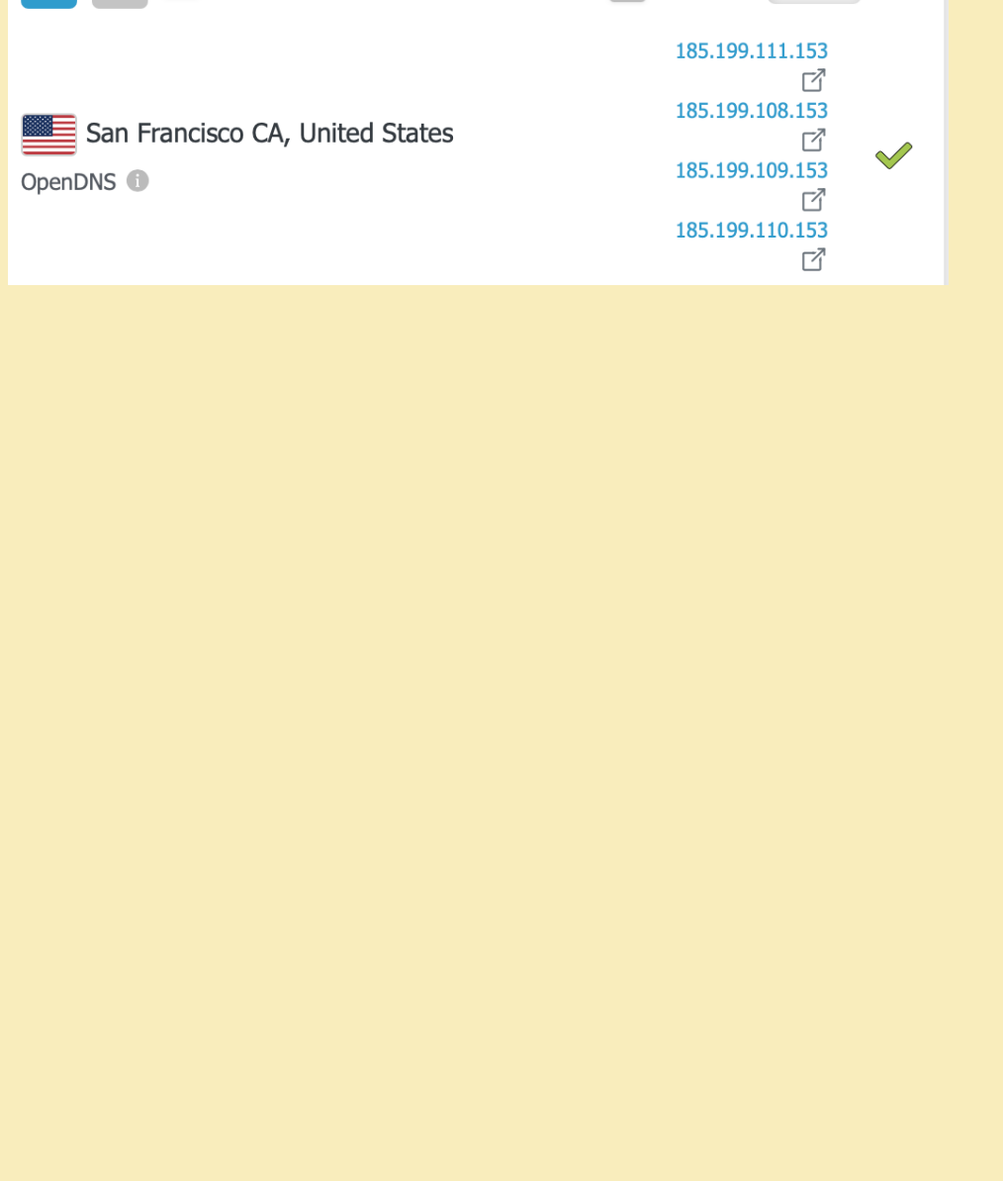
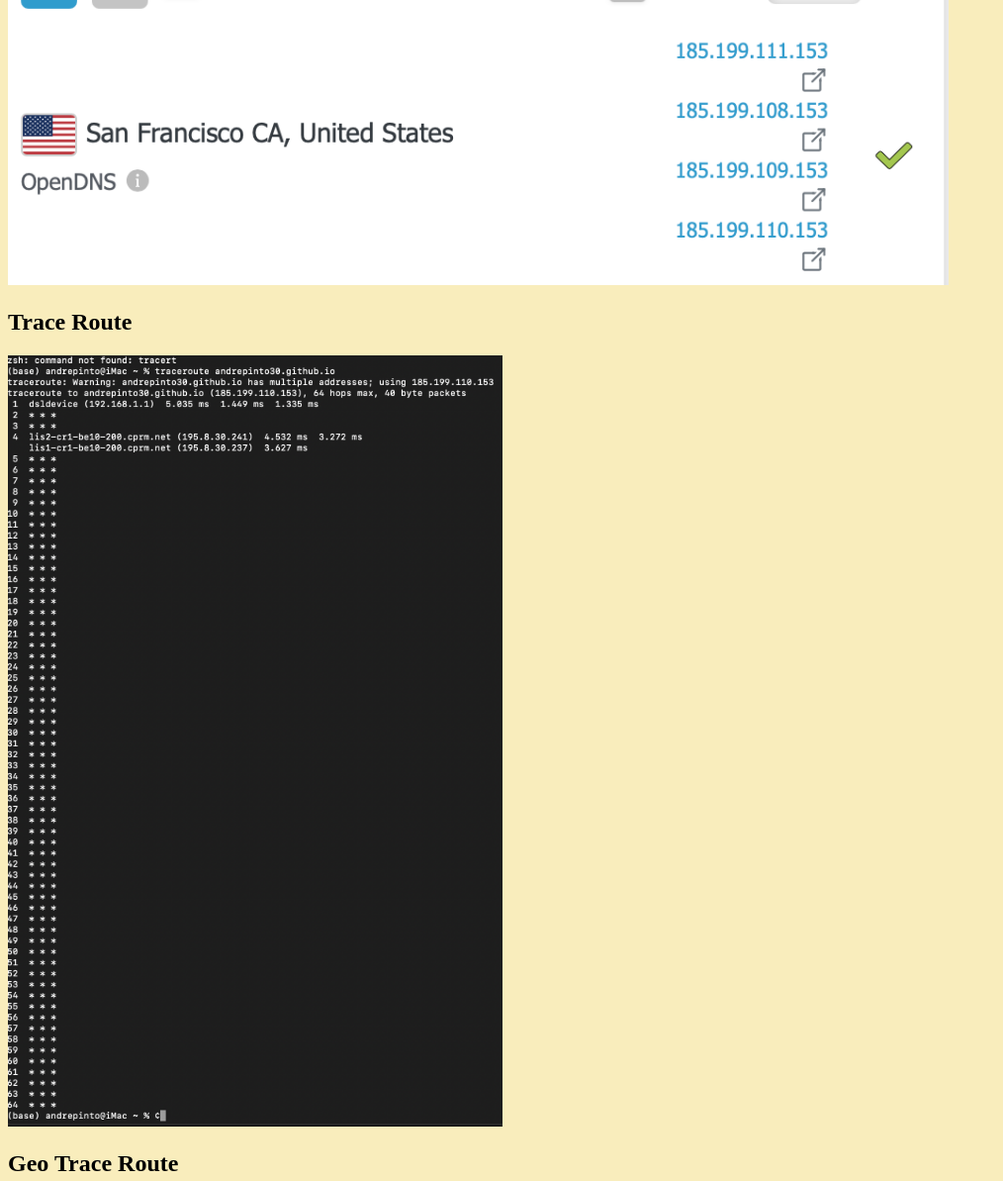
Before and after one commit to andrepinto30/andrepinto30.github.io, a plain HTML site: page report.html in a window 1280 px wide. Shown: the part 2043-3236 px from the top of the page at 99% size, without its empty margins (0-1014 px from the left). Before the commit the page ends 2343 px from the top, so only its background shows below. Drawn offline with Linux system fonts and the light colour scheme.

Commit message:
Pequenas alterações no report

```diff
--- a/report.html
+++ b/report.html
@@ -24,5 +24,13 @@
 
     <h2>DNS</h2>
     <img src="images/ipDNS.png" height="500px" alt="O meu DNS">
+
+    <h2>Trace Route</h2>
+    <img src="images/traceroute.png" width="500px" alt="O meu DNS">
+
+    <h2>Geo Trace Route</h2>
+    <img src="images/Geotraceroute.png" height="500px" alt="O meu DNS">
+
+
 </body>
 </html>
```
Also changed, not shown: 1 other file.
